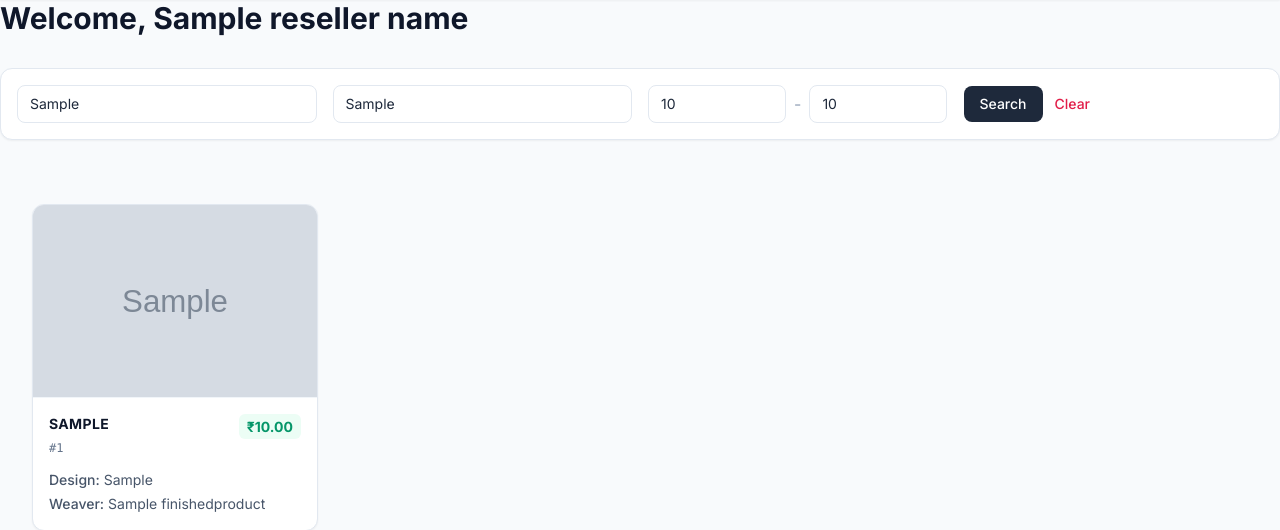
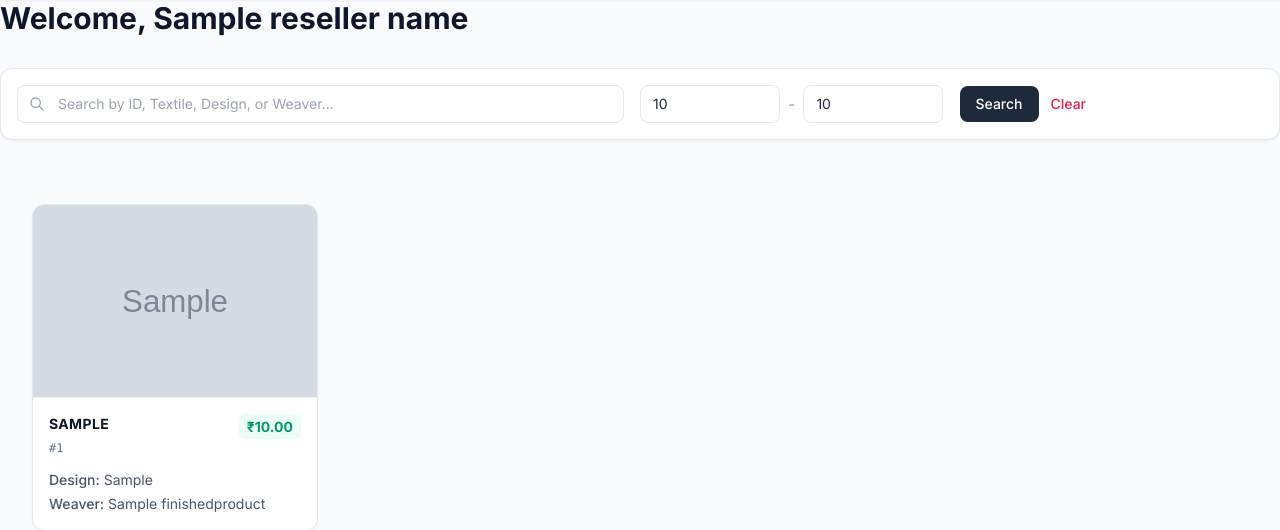
Before and after one commit to UnforGBeast/SalesTracker, a Django app: template tracker/templates/catalogue.html in a window 1280 px wide. Shown: the part 81-611 px from the top of the page. Run offline with Django 5.2, Linux system fonts and the light colour scheme; tables that the repository leaves empty hold one stand-in row (values such as "Sample post"); the template is opened without the code that fills it: values that come from a table or form of the project are taken from there, most other values are stand-ins (such as "Sample title", 1, 10 or a date in 2020); grey boxes marked "Sample" are stand-in pictures; some libraries are stand-ins or nearby versions.

Commit message:
added keyword based search

```diff
--- a/tracker/admin.py
+++ b/tracker/admin.py
@@ -7,6 +7,7 @@ from django.http import HttpResponse
 from unfold.decorators import action
 import os
 from .models import FinishedProduct, ResellerToken
+
 admin.site.index_title = "Inventory Management"
 BRAND_NAME = os.getenv('BRAND_NAME', 'Silk O Zari')
 BRAND_COLOR = os.getenv('BRAND_COLOR', 'slate')
@@ -39,7 +40,8 @@ class FinishedProductAdmin(ModelAdmin):
     # What shows up in the main table
     list_display = ('id', 'product_type','image_thumbnail', 'status_badge', 'derived_city', 'date_entered','return_reason')
     list_filter = ('status', 'sales_channel', 'product_type', 'derived_state','return_reason')
-    search_fields = ('id', 'product_type', 'design_work', 'weaver_name', 'derived_city')
+    search_fields = ('id', 'product_type', 'weaver_name', 'design_work', 'pincode','derived_city')
+
     date_hierarchy = 'date_entered'
 
     # Made the preview read-only so it renders as an image, not a file upload button
--- a/tracker/templates/catalogue.html
+++ b/tracker/templates/catalogue.html
@@ -28,34 +28,33 @@
 <div class="bg-white border border-slate-200 rounded-xl shadow-sm p-4 mb-8">
     <form method="GET" action="{% url 'live_catalogue' %}" class="flex flex-col md:flex-row gap-4 items-center">
 
-        <!-- CRITICAL: Pass the access token silently -->
+        <!-- Secret Access Token -->
         <input type="hidden" name="token" value="{{ token }}">
 
-        <!-- Product Type Search -->
-        <div class="w-full md:w-1/4">
-            <input type="text" name="product_type" value="{{ product_type_query }}" placeholder="Product Type (e.g., Banarasi, Silk)..." class="w-full border border-slate-200 rounded-lg text-sm py-2 px-3 focus:outline-none focus:ring-2 focus:ring-{{ BRAND_COLOR }}-500">
+        <!-- 1. The Single Global Search (Replaces the old ones) -->
+        <div class="w-full md:w-1/2">
+            <div class="relative">
+                <div class="absolute inset-y-0 left-0 pl-3 flex items-center pointer-events-none">
+                    <svg class="h-4 w-4 text-slate-400" fill="none" stroke="currentColor" viewBox="0 0 24 24"><path stroke-linecap="round" stroke-linejoin="round" stroke-width="2" d="M21 21l-6-6m2-5a7 7 0 11-14 0 7 7 0 0114 0z"></path></svg>
+                </div>
+                <input type="text" name="search" value="{{ search_query }}" placeholder="Search by ID, Textile, Design, or Weaver..." class="w-full pl-10 border border-slate-200 rounded-lg text-sm py-2 px-3 focus:outline-none focus:ring-2 focus:ring-slate-500">
+            </div>
         </div>
 
-        <!-- Weaver Search -->
-        <div class="w-full md:w-1/4">
-            <input type="text" name="weaver" value="{{ weaver_query }}" placeholder="Weaver / Artisan Name..." class="w-full border border-slate-200 rounded-lg text-sm py-2 px-3 focus:outline-none focus:ring-2 focus:ring-{{ BRAND_COLOR }}-500">
+        <!-- 2. Price Range -->
+        <div class="flex items-center gap-2 w-full md:w-1/4">
+            <input type="number" name="min_price" value="{{ min_price }}" placeholder="Min ₹" class="w-1/2 border border-slate-200 rounded-lg text-sm py-2 px-3 focus:outline-none focus:ring-2 focus:ring-slate-500">
+            <span class="text-slate-400">-</span>
+            <input type="number" name="max_price" value="{{ max_price }}" placeholder="Max ₹" class="w-1/2 border border-slate-200 rounded-lg text-sm py-2 px-3 focus:outline-none focus:ring-2 focus:ring-slate-500">
         </div>
 
-        <!-- Price Range -->
-        <div class="flex items-center gap-2 w-full md:w-1/4">
-            <input type="number" name="min_price" value="{{ min_price }}" placeholder="Min ₹" class="w-1/2 border border-slate-200 rounded-lg text-sm py-2 px-3 focus:outline-none focus:ring-2 focus:ring-{{ BRAND_COLOR }}-500">
-            <span class="text-slate-400">-</span>
-            <input type="number" name="max_price" value="{{ max_price }}" placeholder="Max ₹" class="w-1/2 border border-slate-200 rounded-lg text-sm py-2 px-3 focus:outline-none focus:ring-2 focus:ring-{{ BRAND_COLOR }}-500">
-        </div>
-
-        <!-- Action Buttons -->
+        <!-- 3. Action Buttons -->
         <div class="flex items-center gap-3 w-full md:w-1/4">
             <button type="submit" class="bg-slate-800 hover:bg-slate-900 text-white px-4 py-2 rounded-lg text-sm font-medium transition-colors w-full md:w-auto">
                 Search
             </button>
 
-            <!-- Clear Filters: Needs to explicitly pass the token back to avoid losing access -->
-            {% if product_type_query or weaver_query or min_price or max_price %}
+            {% if search_query or min_price or max_price %}
             <a href="{% url 'live_catalogue' %}?token={{ token }}" class="text-sm font-medium text-rose-600 hover:text-rose-700 transition-colors whitespace-nowrap">
                 Clear
             </a>
```
Also changed, not shown: tracker/views.py (+16 -9 lines).
